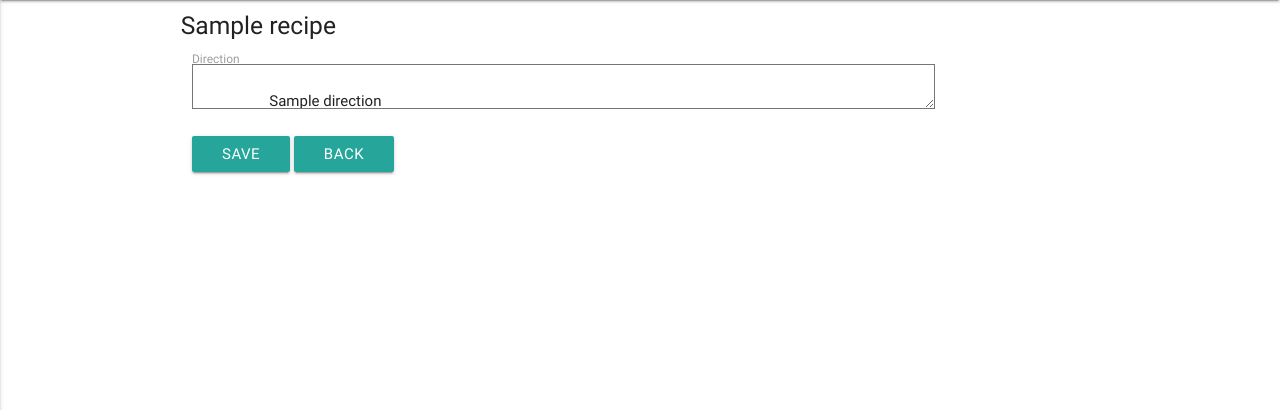
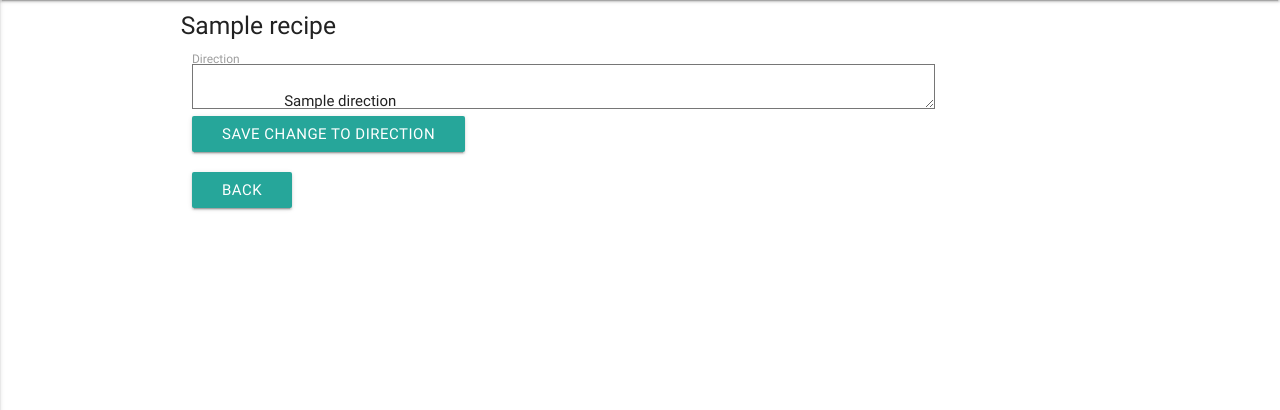
Before and after one commit to GarethMellon/data-centric-project, a Flask app: page /directions/1/1/ in a window 1280 px wide. Shown: the part 64-474 px from the top of the page. Run offline with Flask 2, Linux system fonts and the light colour scheme; tables that the repository leaves empty hold one stand-in row (values such as "Sample post").

Commit message:
New Feature: Added ability to edit the text in current directions.

```diff
--- a/app.py
+++ b/app.py
@@ -91,6 +91,15 @@ def directions(recipe_ID, direction_ID):
     return render_template("directions.html",
                             page_title="Directions",
                             directions_data = directions_data)
+
+@app.route("/edit_direction/<recipe_ID>/<direction_ID>/", methods = ["POST"])
+def edit_direction(recipe_ID, direction_ID):
+    direction_text = request.form.get("direction_name")
+    update_sql = "UPDATE directions SET name = '{}' WHERE directions.ID = {};".format(direction_text, direction_ID)
+    update_data(update_sql)
+    return redirect(url_for('directions',
+                            recipe_ID = recipe_ID,
+                            direction_ID = direction_ID))
 
 
 ## Ingredients routes and functions
--- a/templates/directions.html
+++ b/templates/directions.html
@@ -11,16 +11,18 @@
                     <h5>{{ row.recipe_name }}</h5>
                 </div>
                 <div class="input-field col s10">
-                    <textarea rows="40" cols="50" id="direction_name" name="direction_name" class="validate">
-                    {{ row.direction_name }}
+
+                    <form action="{{ url_for('edit_direction', recipe_ID = row.recipe_ID , direction_ID = row.direction_ID ) }}" method="POST">
+                        <textarea rows="40" cols="50" id="direction_name" name="direction_name" class="validate">
+                        {{ row.direction_name }}
                     </textarea>
-                    <label class="active" for="first_name2">Direction</label>
+                        <label class="active" for="first_name2">Direction</label>
+                        <input type="submit" class = "btn" value="Save Change To Direction" />
+                    </form>
+
                 </div>
             </div>
-
-            <a href="#" class="btn">Save</a>
-            <a href="{{url_for('recipes', recipe_ID = row.recipe_ID)}}" class="btn">Back</a>
-            {% endfor %}
+            <a href="{{url_for('recipes', recipe_ID = row.recipe_ID)}}" class="btn">Back</a> {% endfor %}
         </div>
     </div>
 </div>
```
